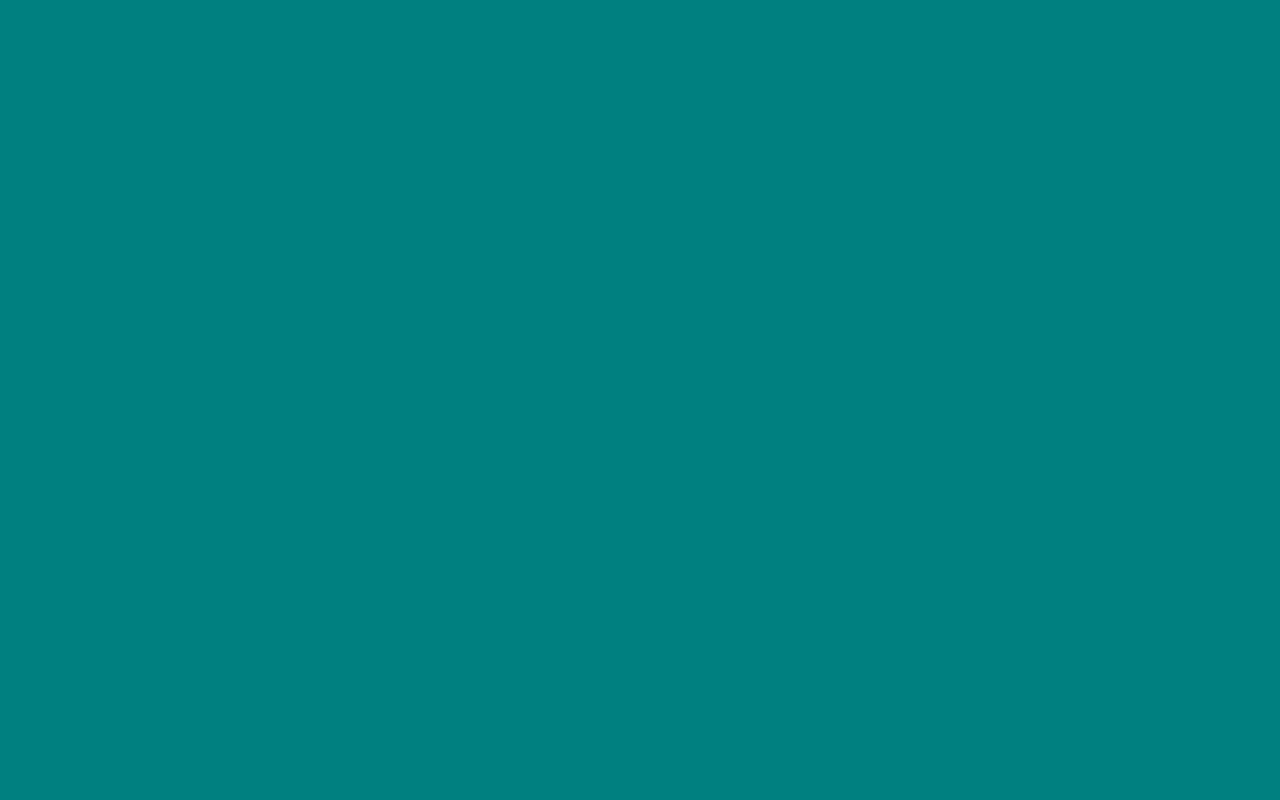
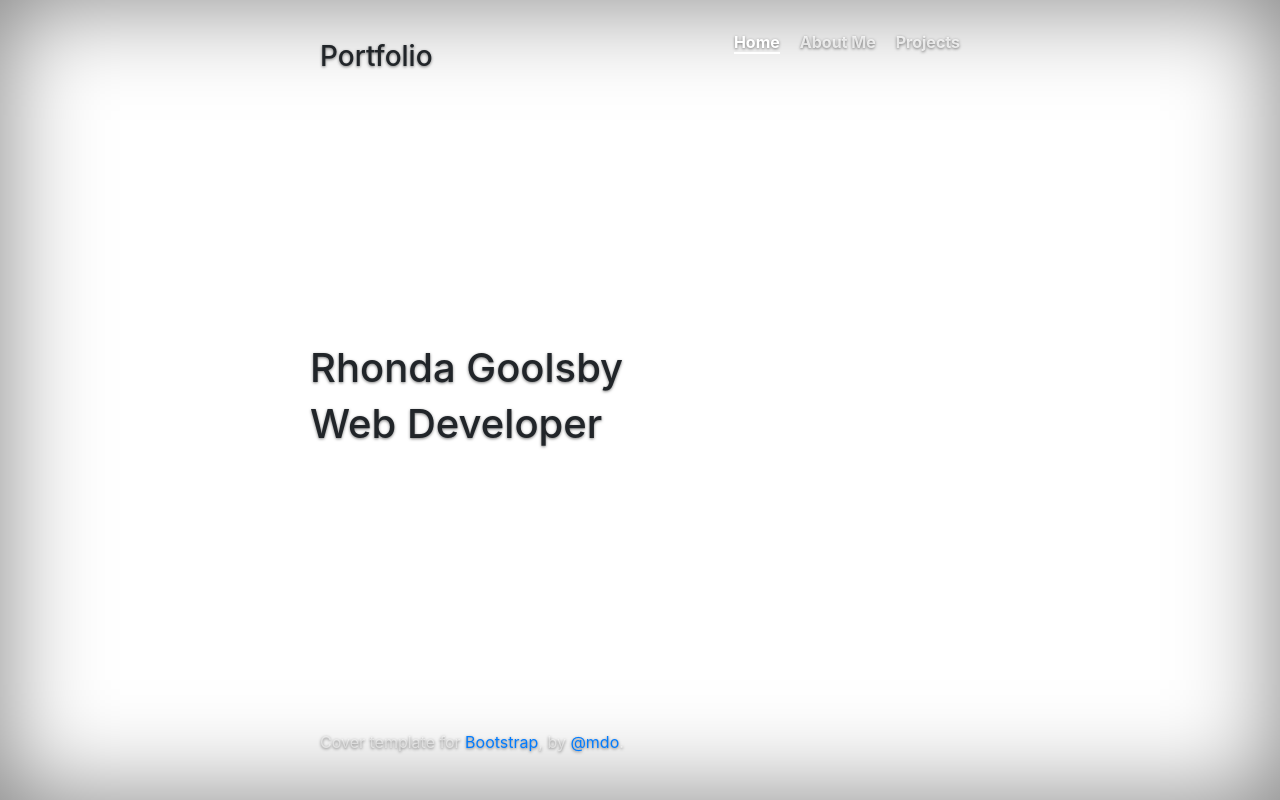
Before and after one commit to RLGoolsby/Profile, a plain HTML site: page index.html in a window 1280 px wide. Drawn offline with nearby package versions, Linux system fonts and the light colour scheme.

Commit message:
Add bootstrap components

```diff
--- a/index.html
+++ b/index.html
@@ -1,42 +1,85 @@
 <!DOCTYPE html>
-<html>
+<html lang="en">
   <head>
     <meta charset="utf-8">
-
-   <script src="https://ajax.googleapis.com/ajax/libs/jquery/2.2.4/jquery.min.js"></script>
-   <link rel="stylesheet" href="https://cdnjs.cloudflare.com/ajax/libs/meyer-reset/2.0/reset.css">
-
-   <!-- Latest compiled and minified CSS -->
-   <link rel="stylesheet" href="https://maxcdn.bootstrapcdn.com/bootstrap/3.3.6/css/bootstrap.min.css" integrity="sha384-1q8mTJOASx8j1Au+a5WDVnPi2lkFfwwEAa8hDDdjZlpLegxhjVME1fgjWPGmkzs7" crossorigin="anonymous">
-
-   <!-- Optional theme -->
-   <link rel="stylesheet" href="https://maxcdn.bootstrapcdn.com/bootstrap/3.3.6/css/bootstrap-theme.min.css" integrity="sha384-fLW2N01lMqjakBkx3l/M9EahuwpSfeNvV63J5ezn3uZzapT0u7EYsXMjQV+0En5r" crossorigin="anonymous">
-
-   <!-- Latest compiled and minified JavaScript -->
-   <script src="https://maxcdn.bootstrapcdn.com/bootstrap/3.3.6/js/bootstrap.min.js" integrity="sha384-0mSbJDEHialfmuBBQP6A4Qrprq5OVfW37PRR3j5ELqxss1yVqOtnepnHVP9aJ7xS" crossorigin="anonymous"></script>
-   <link rel="stylesheet" href="https://cdnjs.cloudflare.com/ajax/libs/font-awesome/4.6.3/css/font-awesome.min.css">
-   <link href='https://fonts.googleapis.com/css?family=Lato:400,100,700' rel='stylesheet' type='text/css'>
+    <meta http-equiv="X-UA-Compatible" content="IE=edge">
+    <meta name="viewport" content="width=device-width, initial-scale=1">
+    <!-- The above 3 meta tags *must* come first in the head; any other head content must come *after* these tags -->
+    <meta name="description" content="">
+    <meta name="author" content="">
+    <link rel="icon" href="../../favicon.ico">
 
     <title>Profile</title>
     <link rel="stylesheet" href="assets/css/styles.css">
+    <!-- Bootstrap core CSS -->
+    <link href="../../dist/css/bootstrap.min.css" rel="stylesheet">
+
+    <!-- IE10 viewport hack for Surface/desktop Windows 8 bug -->
+    <link href="../../assets/css/ie10-viewport-bug-workaround.css" rel="stylesheet">
+
+    <!-- Custom styles for this template -->
+    <link href="cover.css" rel="stylesheet">
+
+    <!-- Just for debugging purposes. Don't actually copy these 2 lines! -->
+    <!--[if lt IE 9]><script src="../../assets/js/ie8-responsive-file-warning.js"></script><![endif]-->
+    <script src="../../assets/js/ie-emulation-modes-warning.js"></script>
+
+    <!-- HTML5 shim and Respond.js for IE8 support of HTML5 elements and media queries -->
+    <!--[if lt IE 9]>
+      <script src="https://oss.maxcdn.com/html5shiv/3.7.3/html5shiv.min.js"></script>
+      <script src="https://oss.maxcdn.com/respond/1.4.2/respond.min.js"></script>
+    <![endif]-->
   </head>
+
   <body>
 
-    <div class="container-fluid"><!-- start container fluid  -->
+    <div class="site-wrapper">
 
+      <div class="site-wrapper-inner">
 
+        <div class="cover-container">
 
+          <div class="masthead clearfix">
+            <div class="inner">
+              <h3 class="masthead-brand">Portfolio</h3>
+              <nav>
+                <ul class="nav masthead-nav">
+                  <li class="active"><a href="#">Home</a></li>
+                  <li><a href="#">About Me</a></li>
+                  <li><a href="#">Projects</a></li>
+                </ul>
+              </nav>
+            </div>
+          </div>
 
+          <div class="inner cover">
+            <h1 class="cover-heading">Rhonda Goolsby</h1>
+            <h1 class="#">Web Developer</h1>
+            <!-- <p class="lead">Cover is a one-page template for building simple and beautiful home pages. Download, edit the text, and add your own fullscreen background photo to make it your own.</p>
+            <p class="lead">
+              <a href="#" class="btn btn-lg btn-default">Learn more</a>
+            </p> -->
+          </div>
 
+          <div class="mastfoot">
+            <div class="inner">
+              <p>Cover template for <a href="http://getbootstrap.com">Bootstrap</a>, by <a href="https://twitter.com/mdo">@mdo</a>.</p>
+            </div>
+          </div>
 
+        </div>
 
+      </div>
 
+    </div>
 
-
-
-
-
-
-    </div><!-- end container fluid -->
+    <!-- Bootstrap core JavaScript
+    ================================================== -->
+    <!-- Placed at the end of the document so the pages load faster -->
+    <script src="https://ajax.googleapis.com/ajax/libs/jquery/1.12.4/jquery.min.js"></script>
+    <script>window.jQuery || document.write('<script src="../../assets/js/vendor/jquery.min.js"><\/script>')</script>
+    <script src="../../dist/js/bootstrap.min.js"></script>
+    <!-- IE10 viewport hack for Surface/desktop Windows 8 bug -->
+    <script src="../../assets/js/ie10-viewport-bug-workaround.js"></script>
   </body>
 </html>
```
Also changed, not shown: assets/js/jquery.js (deleted), 1 other file.
